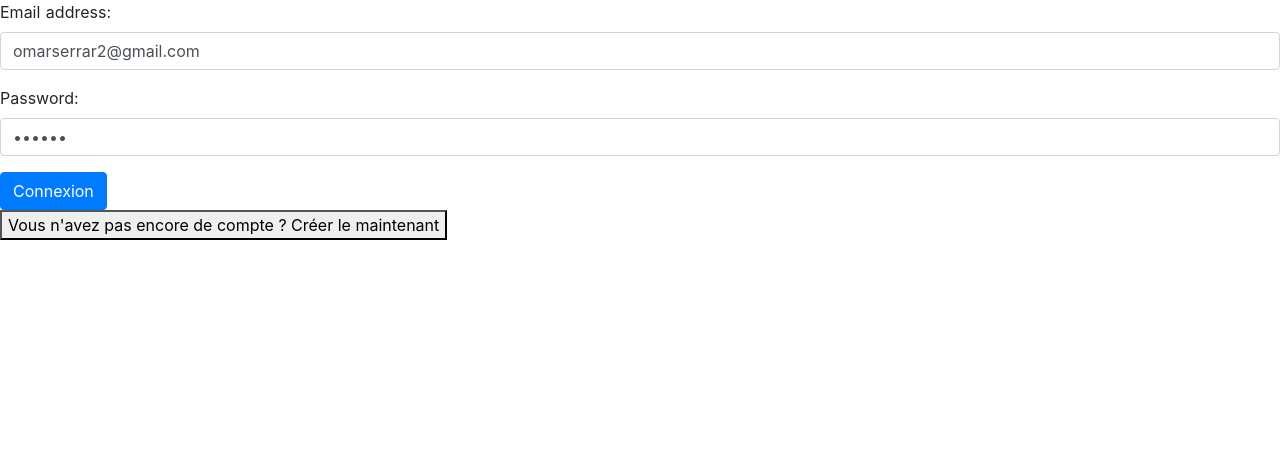
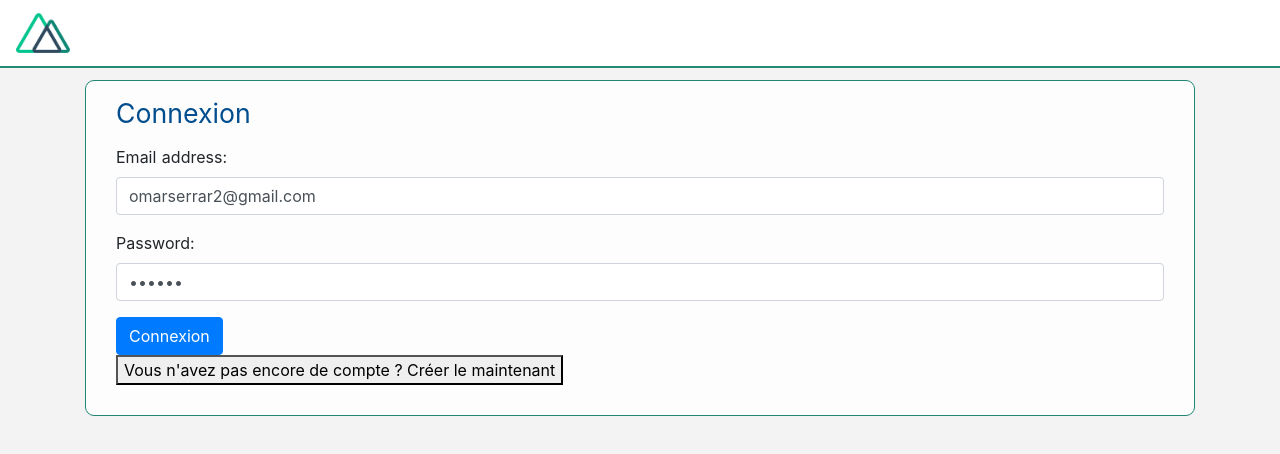
Before and after one commit to omarserrar/TroovTest, a Nuxt app in the folder app/Troov/: page /auth in a window 1280 px wide. Shown: the top 454 px of the page. Built offline with nearby package versions, Linux system fonts and the light colour scheme; no server answers.

Commit message:
Ajout: Navbar

```diff
--- a/app/Troov/components/ListeObjet.vue
+++ b/app/Troov/components/ListeObjet.vue
@@ -1,11 +1,10 @@
 <template>
-  <div>
-    <b-form inline @submit="ajouterObjet">
-      <label class="sr-only" for="object-name">Ajouter un objet: </label>
+  <div class="list">
+    <b-form inline class="row formulaire" @submit="ajouterObjet">
+      <label for="object-name" class="titre">Ajouter un objet: </label>
       <b-form-input
         id="object-name"
         v-model="newObjetName"
-        class="mb-2 mr-sm-2 mb-sm-0"
         placeholder="Nom de l'objet"
       />
 
@@ -33,7 +32,24 @@
     </div>
   </div>
 </template>
-
+<style>
+.formulaire{
+  border-bottom: black solid 2px;
+}
+.list{
+  padding: 0px 30px 30px 30px;
+  background: #fdfdfd;
+  margin-top: 12px;
+  border: #228674 solid 1px;
+  border-radius: 9px;
+}
+.titre{
+  padding-top: 12px;
+  color: #014d8e;
+  padding-bottom: 12px;
+  font-size: 20pt;
+}
+</style>
 <script>
 import Objet from './Objet.vue'
 export default {
@@ -72,14 +88,14 @@ export default {
     async confirmeSuppression () {
       const res = await this.$axios.post('/api/objet/delete', { objet: this.selectedObjet })
       if (res && res.data && res.data.success) {
-          this.objets = this.objets.filter(function (e) { return e !== this.selectedObjet }.bind(this))
+        this.objets = this.objets.filter(function (e) { return e !== this.selectedObjet }.bind(this))
       }
       this.hideModal()
     },
     async modifierObjet (obj, event) {
-      const res = await this.$axios.post('/api/objet/edit', { objet:{ _id: obj._id, nom: event.newName}})
+      const res = await this.$axios.post('/api/objet/edit', { objet: { _id: obj._id, nom: event.newName } })
       if (res && res.data && res.data.objet) {
-          obj.nom = res.data.objet.nom
+        obj.nom = res.data.objet.nom
       }
     },
     showModal () {
--- a/app/Troov/components/Logout.vue
+++ b/app/Troov/components/Logout.vue
@@ -1,6 +1,6 @@
 <template>
-  <div>
-    <button @click="logout()">Déconnexion</button>
+  <div id="logout">
+    <b-dropdown-item @click="logout()" ><span id="logout"> Déconnexion</span></b-dropdown-item>
   </div>
 </template>
 
@@ -14,3 +14,8 @@ import LoginForm from '../components/LoginForm.vue'
     }
   }
 </script>
+<style>
+#logout{
+  color: red
+}
+</style>
--- /dev/null
+++ b/app/Troov/components/Navbar.vue
@@ -0,0 +1,37 @@
+<template>
+  <div>
+    <b-navbar toggleable="lg" type="light" variant="info" id="navbar">
+      <b-navbar-brand href="/"><img src="~/assets/logo.png" height="40"/></b-navbar-brand>
+
+      <b-navbar-toggle target="nav-collapse"></b-navbar-toggle>
+
+      <b-collapse id="nav-collapse" is-nav>
+
+        <!-- Right aligned nav items -->
+        <b-navbar-nav class="ml-auto" v-if="$auth.loggedIn">
+          <b-nav-item-dropdown right>
+            <!-- Using 'button-content' slot -->
+            <template #button-content>
+              <em>{{$auth.user.nom}}</em>
+            </template>
+            <logout></logout>
+          </b-nav-item-dropdown>
+        </b-navbar-nav>
+      </b-collapse>
+    </b-navbar>
+  </div>
+</template>
+<script>
+import Logout from './Logout.vue'
+export default{
+  components: { Logout },
+
+}
+</script>
+
+<style>
+#navbar{
+    background-color: #ffffff !important;
+    border-bottom: #238a78 solid 2px;
+}
+</style>
--- a/app/Troov/layouts/default.vue
+++ b/app/Troov/layouts/default.vue
@@ -1,10 +1,21 @@
 <template>
   <div>
+    <navbar></navbar>
     <Nuxt />
   </div>
 </template>
-
+<script>
+import Navbar from '../components/Navbar.vue';
+export default {
+  components: {
+    Navbar
+  }
+}
+</script>
 <style>
+body{
+  background-color: #f3f3f3;
+}
 html {
   font-family:
     'Source Sans Pro',
--- a/app/Troov/pages/auth.vue
+++ b/app/Troov/pages/auth.vue
@@ -1,5 +1,7 @@
 <template>
-  <div id="app">
+  <div class="container">
+    <div class="auth">
+      <div class="titre">{{titre}}</div>
       <div v-if="login">
         <login-form />
       </div>
@@ -9,6 +11,7 @@
       <button @click="showHideLoginForm()">
         {{ buttonText }}
       </button>
+    </div>
   </div>
 </template>
 <script>
@@ -22,15 +25,37 @@ export default {
       login: true,
       buttonLogin: 'Vous n\'avez pas encore de compte ? Créer le maintenant',
       buttonSignup: 'Vous avez déja un compte ? Connectez-vous',
-      buttonText: 'Vous n\'avez pas encore de compte ? Créer le maintenant'
+      buttonText: 'Vous n\'avez pas encore de compte ? Créer le maintenant',
+      titre: 'Connexion'
     }
   },
   methods: {
     showHideLoginForm () {
       this.login = !this.login
-      if (this.login) { this.buttonText = this.buttonLogin } else { this.buttonText = this.buttonSignup }
+      if (this.login) {
+        this.buttonText = this.buttonLogin;
+        this.titre = "Connexion"
+      } else {
+        this.buttonText = this.buttonSignup;
+        this.titre = "Inscription"
+      }
     }
   }
 
 }
 </script>
+<style>
+.auth{
+  padding: 0px 30px 30px 30px;
+  background: #fdfdfd;
+  margin-top: 12px;
+  border: #228674 solid 1px;
+  border-radius: 9px;
+}
+.titre{
+  padding-top: 12px;
+  color: #014d8e;
+  padding-bottom: 12px;
+  font-size: 20pt;
+}
+</style>
--- a/app/Troov/pages/index.vue
+++ b/app/Troov/pages/index.vue
@@ -1,9 +1,5 @@
 <template>
   <div class="container">
-    <div>
-      Welcome {{ $auth.user.nom }}
-      <logout />
-    </div>
     <div>
       <liste-objet></liste-objet>
     </div>
```
Also changed, not shown: app/Troov/assets/logo.png (added). Lines whose indentation alone changed are shown as unchanged.
